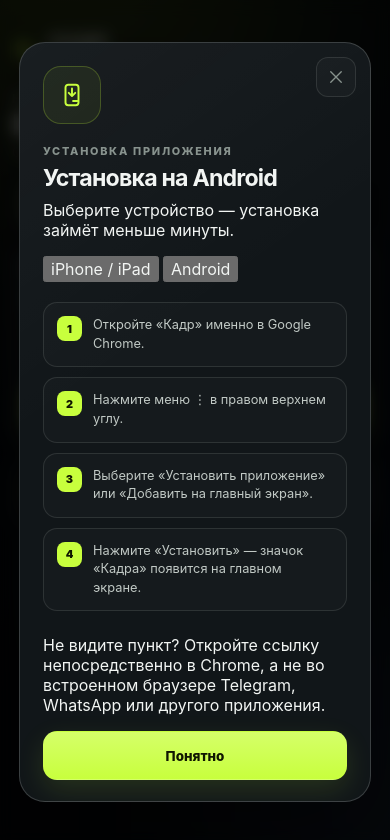
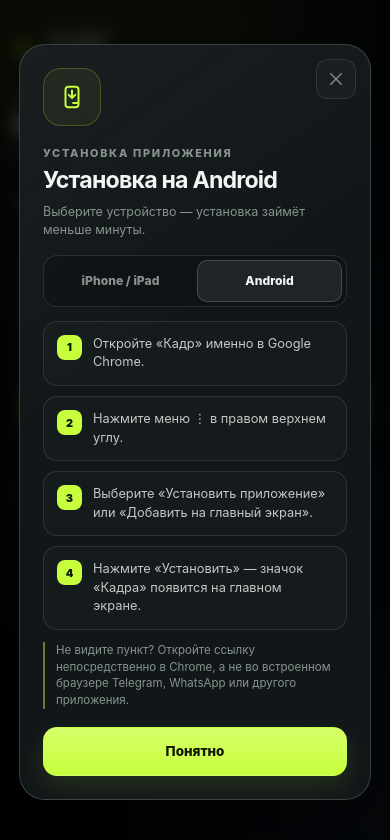
Before and after one commit to viDaLost/Pylt, a plain HTML site: page site/index.html in a window 390 px wide. Both pictures are taken after a click on the button "Как установить". Drawn offline with Linux system fonts and the light colour scheme; no server answers.

Commit message:
Style mobile install guide

```diff
--- a/site/styles.css
+++ b/site/styles.css
@@ -1869,10 +1869,51 @@
   grid-template-columns: repeat(2, minmax(0, 1fr));
 }
 
+.install-dialog__lead {
+  margin: 8px 0 16px;
+  color: var(--muted);
+  font-size: 0.78rem;
+  line-height: 1.45;
+}
+
+.install-platform-tabs {
+  display: grid;
+  grid-template-columns: repeat(2, minmax(0, 1fr));
+  gap: 4px;
+  padding: 4px;
+  border: 1px solid var(--line);
+  border-radius: 14px;
+  background: rgba(0, 0, 0, 0.18);
+}
+
+.install-platform-tab {
+  min-height: 42px;
+  border: 0;
+  border-radius: 10px;
+  padding: 8px 10px;
+  color: var(--muted);
+  background: transparent;
+  font: inherit;
+  font-size: 0.76rem;
+  font-weight: 800;
+  cursor: pointer;
+}
+
+.install-platform-tab.is-active {
+  color: var(--text);
+  background: rgba(255, 255, 255, 0.075);
+  box-shadow: inset 0 0 0 1px var(--line-strong);
+}
+
+.install-platform-tab:focus-visible {
+  outline: 2px solid var(--accent);
+  outline-offset: 1px;
+}
+
 .install-steps {
   display: grid;
   gap: 10px;
-  margin: 20px 0 24px;
+  margin: 14px 0 12px;
 }
 
 .install-step {
@@ -1902,6 +1943,15 @@
   margin: 0;
   color: var(--text-soft);
   font-size: 0.8rem;
+  line-height: 1.45;
+}
+
+.install-help {
+  margin: 0 0 18px;
+  border-left: 2px solid rgba(200, 255, 61, 0.45);
+  padding-left: 11px;
+  color: var(--muted);
+  font-size: 0.72rem;
   line-height: 1.45;
 }
 
```
